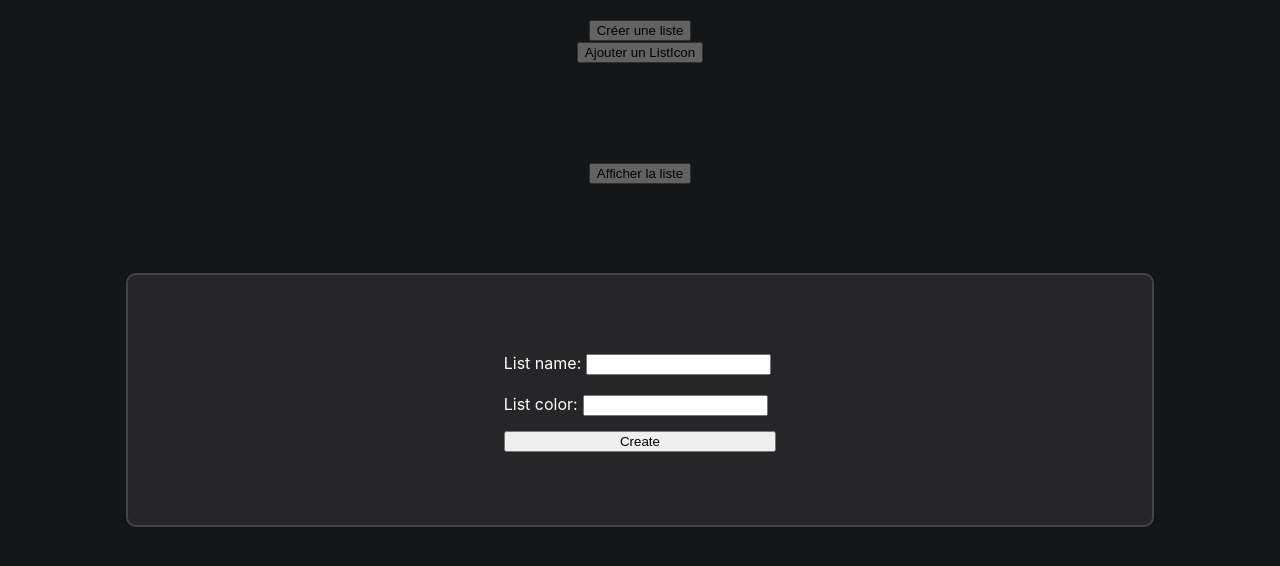
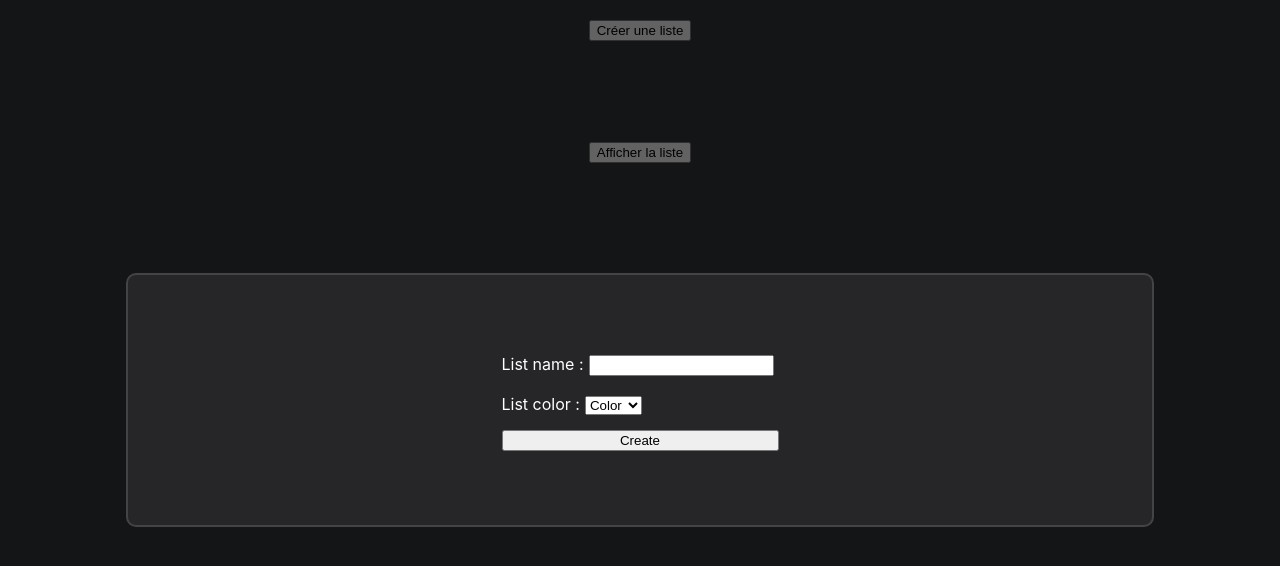
Before and after one commit to Nicode611/to-do-list-react, a React (Create React App) app in the folder to-do-list/: page / in a window 1280 px wide. Both pictures are taken after a click on the button "Créer une liste". Shown: the top 566 px of the page. Built offline with nearby package versions, Linux system fonts and the light colour scheme.

Commit message:
A bit of styles

```diff
--- a/to-do-list/src/components/AddListModal/AddListModal.jsx
+++ b/to-do-list/src/components/AddListModal/AddListModal.jsx
@@ -1,47 +1,57 @@
 import React from 'react'
-import { useState,useEffect } from 'react'
+import { useState } from 'react'
 import "./AddListModal.css"
 
 function AddListModal({isOpen, handleClick, listInfo}) {
 
+    // State for the infos filled on the modal
     const [listName, setListName] = useState('');
     const [listColor, setListColor] = useState('');
 
+    // Display setting of the modal window
     let modalParam={
         display: `${isOpen ? "flex" : "none"}`,
     }
 
+    // Stop the propagation
     const stopClickPropagation = (e) => {
-        e.stopPropagation(); // Empêche la propagation de l'événement
+        e.stopPropagation();
     };
 
+    // Event when submit the infos
     const handleSubmit = (e) => {
         e.preventDefault(); // Empêche le rechargement de la page
         let newListInfos = [listName, listColor]
-        listInfo(newListInfos);
-        handleClick();
-        // Vous pouvez ajouter une logique supplémentaire ici, par exemple, sauvegarder dans un state ou une variable
+        listInfo(newListInfos); // Send the list infos to the parent
+        handleClick(); // Close modal
+
+        setListColor('');
+        setListName('');
     };
+
 
     return (
         <div className='add-list-modal-section' style={modalParam} onClick={handleClick}>
             <div className='add-list-modal-container' onClick={stopClickPropagation}>
             <form className="add-list-form" onSubmit={handleSubmit}>
                     <label>
-                        List name:
+                        List name :
                         <input
                             type="text"
+                            onChange={(e) => setListName(e.target.value)}
                             value={listName}
-                            onChange={(e) => setListName(e.target.value)}
                         />
                     </label>
                     <label>
-                        List color:
-                        <input
-                            type="text"
-                            value={listColor}
-                            onChange={(e) => setListColor(e.target.value)}
-                        />
+                        List color :
+                        <select id="mon-select" name="options" onChange={(e) => setListColor(e.target.value)}
+                        value={listColor}
+                        >
+                            <option value="" disabled>Color </option>
+                            <option value="#274bde">blue</option>
+                            <option value="#59cd39">green</option>
+                            <option value="#d53636">red</option>
+                        </select>
                     </label>
                     <button type="submit">Create</button>
                 </form>
--- a/to-do-list/src/components/ListIconsContainer/ListIcon/ListIcon.css
+++ b/to-do-list/src/components/ListIconsContainer/ListIcon/ListIcon.css
@@ -1,7 +1,25 @@
 .list-icon {
+    display: flex;
+    align-items: end;
     width: 90%;
     height: 80px;
     background-color: #535458;
+    border: solid 2px rgba(255, 255, 255, 0.139);
     border-radius: 8px;
     margin: 10px;
+    position: relative;
 }
+
+.list-icon span {
+    margin: 10px;
+    color: rgba(255, 255, 255, 0.763);
+}
+
+.list-color-dot {
+    position: absolute;
+    left: 10px;
+    top: 10px;
+    height: 25px;
+    width: 25px;
+    border-radius: 50px;
+}
--- a/to-do-list/src/components/ListIconsContainer/ListIcon/ListIcon.jsx
+++ b/to-do-list/src/components/ListIconsContainer/ListIcon/ListIcon.jsx
@@ -5,11 +5,9 @@ function ListIcon({uniqueKey, name, color, event}) {
 
 
     return (
-        <div
-        className='list-icon'
-        onClick={() => {event(uniqueKey)}}
-        >
-        {name} et key : {uniqueKey}
+        <div className='list-icon' onClick={() => {event(uniqueKey)}}>
+            <span>{name}</span>
+            <div className='list-color-dot' style={{background: `${color}`}}></div>
         </div>
     )
 }
--- a/to-do-list/src/components/ListIconsContainer/ListIconsContainer.jsx
+++ b/to-do-list/src/components/ListIconsContainer/ListIconsContainer.jsx
@@ -4,8 +4,8 @@ import ListIcon from './ListIcon/ListIcon';
 
 function ListIconsContainer( {listInfos} ) {
 
-    const [lists, setLists] = useState([]); // State for list Lists
-    const idCounter = useRef(0);
+    const [lists, setLists] = useState([]); // State for lists
+    const idCounter = useRef(0); // Count for IDs
 
     // Function to add a list
     const handleAddIcon = (listInfos) => {
@@ -21,37 +21,25 @@ function ListIconsContainer( {listInfos} ) {
     const handleDelIcon = (key) => {
         setLists((prevLists) => {
             const updatedLists = prevLists.filter((list) => list.key !== key);
-            console.log(updatedLists);
             return updatedLists;
         });
     };
 
-    useEffect(() => {
-        console.log(lists)
-    }, [lists])
-
-
+    // Callback function to add list when infos are received
     useEffect(() => {
         if (listInfos.length !== 0) {
             handleAddIcon(listInfos)
-            console.log(listInfos)
         }
     }, [listInfos])
 
 
-
-
     return (
         <div className='lists-section'>
-            <div className='add-list-section'>
-                {/* Bouton pour ajouter une icône */}
-                <button onClick={handleAddIcon}>Ajouter un ListIcon</button>
-            </div>
             <div className='list-icons-container'>
-                {/* Rendu des ListLists */}
+                {/* Lists render */}
                 {lists.map((list) => (
                     <ListIcon
-                        key={list.key} // Utilise un ID unique pour chaque élément
+                        key={list.key} // Unique ID for each elements
                         uniqueKey={list.key}
                         name={list.name}
                         color={list.color}
@@ -59,6 +47,9 @@ function ListIconsContainer( {listInfos} ) {
                     />
                 ))}
             </div>
+            <div>
+                <button onClick={() => console.log(lists)}>Afficher la liste</button>
+            </div>
         </div>
     );
 }
--- a/to-do-list/src/layout/ToolsSection/ToolsSection.jsx
+++ b/to-do-list/src/layout/ToolsSection/ToolsSection.jsx
@@ -1,4 +1,4 @@
-import React, { useState, useEffect } from 'react';
+import React, { useState } from 'react';
 import "./ToolsSection.css";
 import ListIconsContainer from '../../components/ListIconsContainer/ListIconsContainer';
 import AddListModal from '../../components/AddListModal/AddListModal';
@@ -19,6 +19,7 @@ function ToolsSection() {
         console.log(modal);
     }
 
+
     return (
         <div className='tools-section'>
             {/* Passer la liste au composant SearchBar */}
@@ -30,9 +31,6 @@ function ToolsSection() {
 
             {/* Passer `selectList` à ListIconsContainer */}
             <ListIconsContainer listInfos={listInfos}></ListIconsContainer>
-
-            {/* Bouton pour afficher la liste */}
-            <button onClick={() => console.log("list")}>Afficher la liste</button>
         </div>
     );
 }
```
